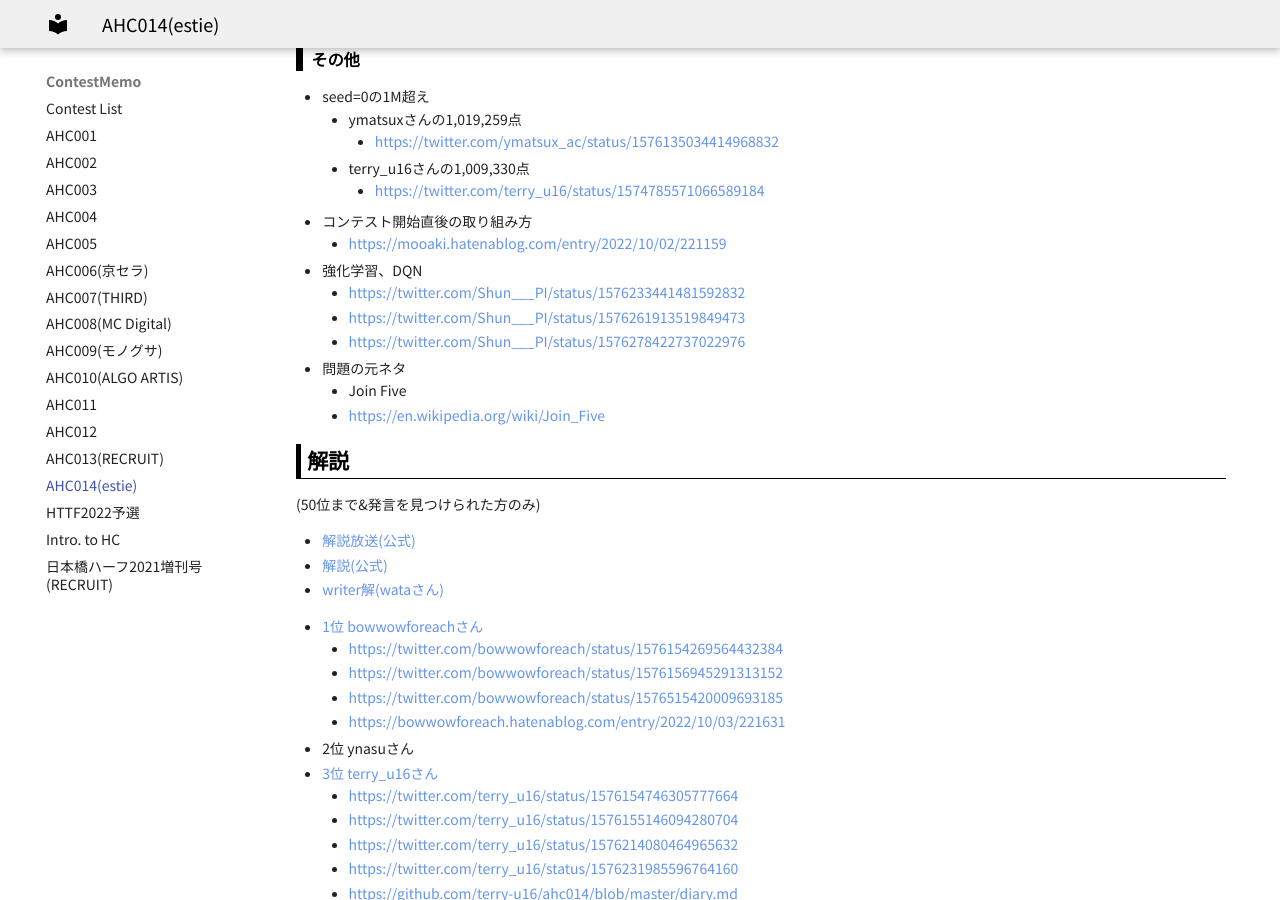
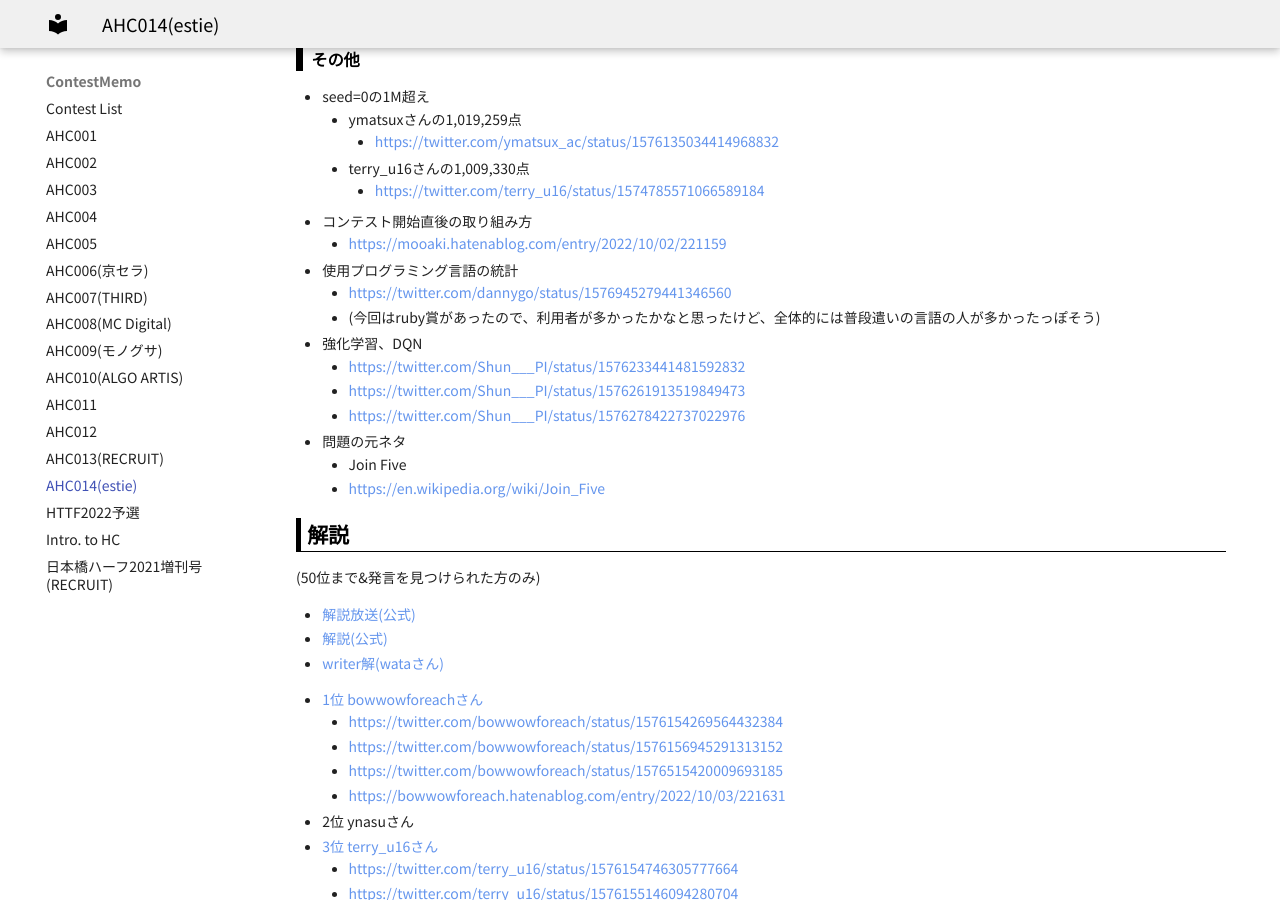
Before and after one commit to jetbead/AtCoderHeuristicContestMemo, an MkDocs documentation site: the page built from docs/ContestMemo/ahc014.md, in a window 1280 px wide and 900 px high, scrolled down 2915 px. Built offline with MkDocs 1.6.1 and Material for MkDocs 9.7.7, drawn with Linux system fonts in a browser that asks for light colours; some web fonts are replaced.

Commit message:
Update ahc014.md

```diff
--- a/docs/ContestMemo/ahc014.md
+++ b/docs/ContestMemo/ahc014.md
@@ -125,6 +125,9 @@ title: AHC014(estie)
     - https://twitter.com/terry_u16/status/1574785571066589184
 - コンテスト開始直後の取り組み方
   - https://mooaki.hatenablog.com/entry/2022/10/02/221159
+- 使用プログラミング言語の統計
+  - https://twitter.com/dannygo/status/1576945279441346560
+  - (今回はruby賞があったので、利用者が多かったかなと思ったけど、全体的には普段遣いの言語の人が多かったっぽそう)
 - 強化学習、DQN
   - https://twitter.com/Shun___PI/status/1576233441481592832
   - https://twitter.com/Shun___PI/status/1576261913519849473
```
